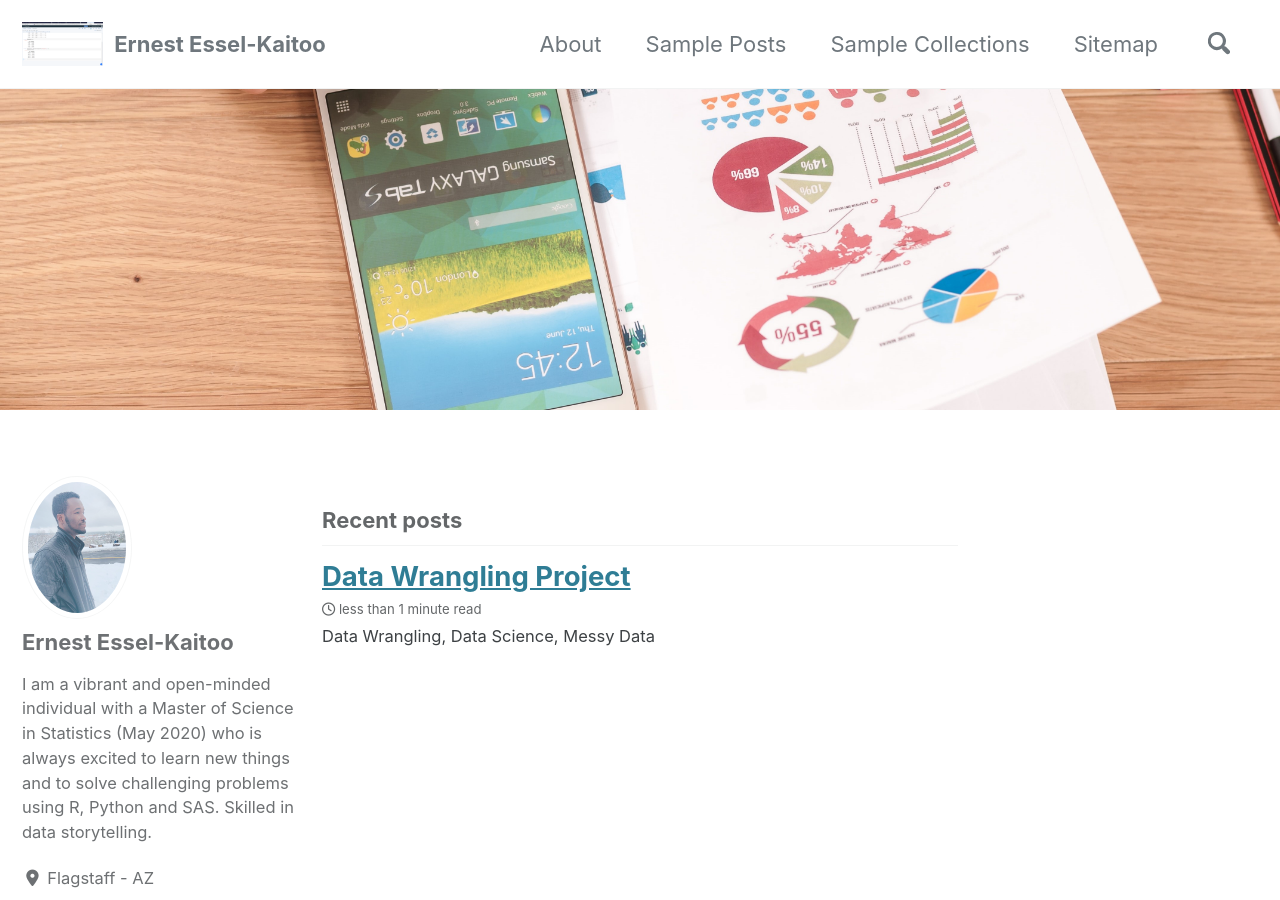
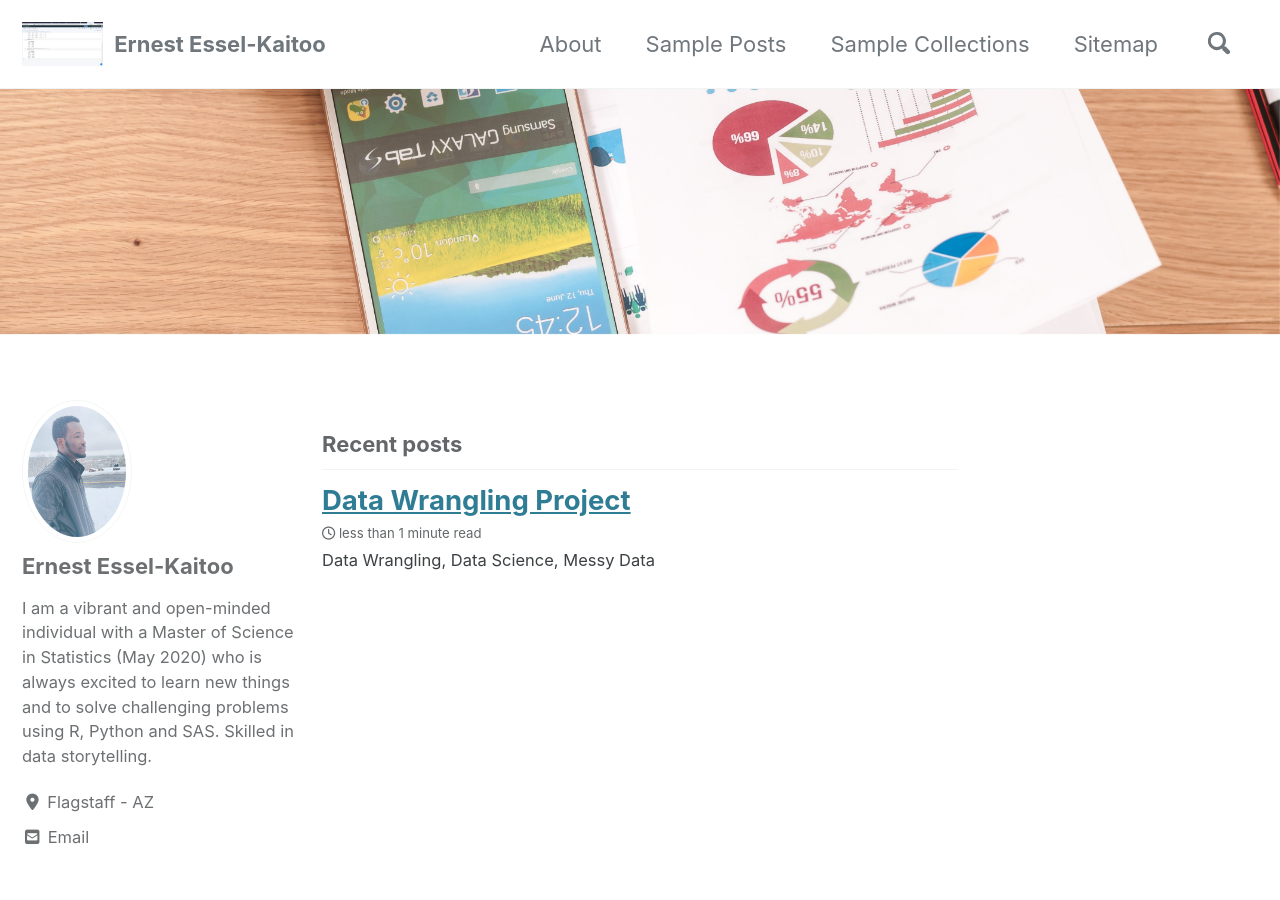
Before and after one commit to ernestesselk2/ernestesselkaitoo.github.io, a Jekyll site: the page built from index.html, in a window 1280 px wide and 900 px high. Built offline with Jekyll 4.4.1, drawn with Linux system fonts in a browser that asks for light colours; cached includes are drawn as plain includes; nearby versions of some CDN libraries; the list of posts is cut into pages by our own code.

Commit message:
My Second Commit for hompage

```diff
--- a/index.html
+++ b/index.html
@@ -2,5 +2,5 @@
 layout: home
 author_profile: true
 header:
-  image: "/images/homepage.jpg"
+  image: "/images/homepage1.jpg"
 ---
```
Also changed, not shown: images/homepage1.jpg (added).
